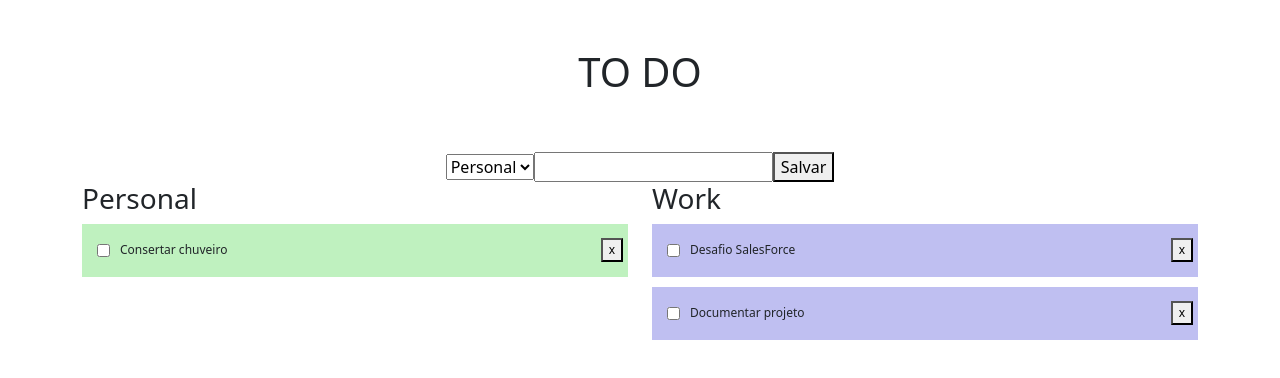
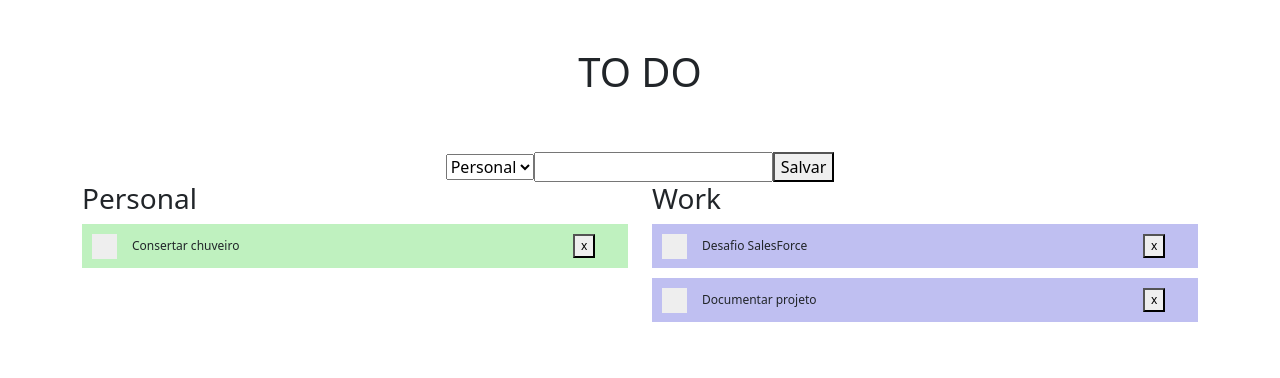
Before and after one commit to VitorBigelli/todo-app, a React (Create React App) app: page / in a window 1280 px wide. Shown: the top 378 px of the page. Built offline with nearby package versions, Linux system fonts and the light colour scheme.

Commit message:
feat: custom checkbox

```diff
--- a/src/assets/css/custom.css
+++ b/src/assets/css/custom.css
@@ -3,9 +3,11 @@
   text-align: left;
   background-color: rgba(0, 0, 200, 0.25);
   padding: 10px 5px;
+  padding-left: 50px;
   margin-bottom: 10px;
   align-items: center;
   font-size: 12px;
+  position: relative;
 }
 
 .task-0 {
@@ -13,10 +15,60 @@
 }
 
 .task input[type="checkbox"] {
-  margin: 10px;
+  position: absolute;
+  opacity: 0;
+  cursor: pointer;
+  height: 0;
+  width: 0;
 }
 
 .task span {
   display: inline-block;
   width: calc(100% - 50px);
 }
+
+
+/* Create a custom checkbox */
+.checkmark {
+  position: absolute;
+  top: 10px;
+  left: 10px;
+  height: 25px;
+  width: 25px;
+  background-color: #eee;
+}
+
+/* On mouse-over, add a grey background color */
+.task:hover input ~ .checkmark {
+  background-color: #ccc;
+}
+
+/* When the checkbox is checked, add a blue background */
+.task input:checked ~ .checkmark {
+  background-color: #2196F3;
+}
+
+/* Create the checkmark/indicator (hidden when not checked) */
+.checkmark:after {
+  content: "";
+  position: absolute;
+  display: none;
+}
+
+/* Show the checkmark when checked */
+.task input:checked ~ .checkmark:after {
+  display: block;
+}
+
+/* Style the checkmark/indicator */
+.task .checkmark:after {
+  left: 9px;
+  top: 5px;
+  width: 5px;
+  height: 10px;
+  border: solid white;
+  border-width: 0 3px 3px 0;
+  -webkit-transform: rotate(45deg);
+  -ms-transform: rotate(45deg);
+  transform: rotate(45deg);
+}
--- a/src/components/Task/index.js
+++ b/src/components/Task/index.js
@@ -16,11 +16,12 @@ const Task = ({ task }) => {
     }
 
     return (
-        <div className={`task task-${task.type}`} htmlFor={task.id}>
+        <label className={`task task-${task.type}`} htmlFor={task.id}>
             <input type="checkbox" id={task.id} checked={isDone} onChange={toggleTaskStatus}></input>
+            <div className='checkmark'></div>
             <span> { task.name }  </span>
             <button onClick={onDelete}> x </button>
-        </div>
+        </label>
     )
 
 }
--- a/src/components/TaskInput/index.js
+++ b/src/components/TaskInput/index.js
@@ -4,7 +4,7 @@ import { makeid } from '../../utils'
 
 const TaskInput = ({ types }) => {
 
-    const { state, dispatch } = useContext(TaskContext)
+    const { dispatch } = useContext(TaskContext)
 
     const [ input, updateInput ] = useState('')
     const [ type, updateType ] = useState(0)
@@ -22,6 +22,7 @@ const TaskInput = ({ types }) => {
             done: false
         }
         dispatch( { type: 'add', value: task } )
+        updateInput('')
     }
 
     const handleTypeChange = (e) => {
```
